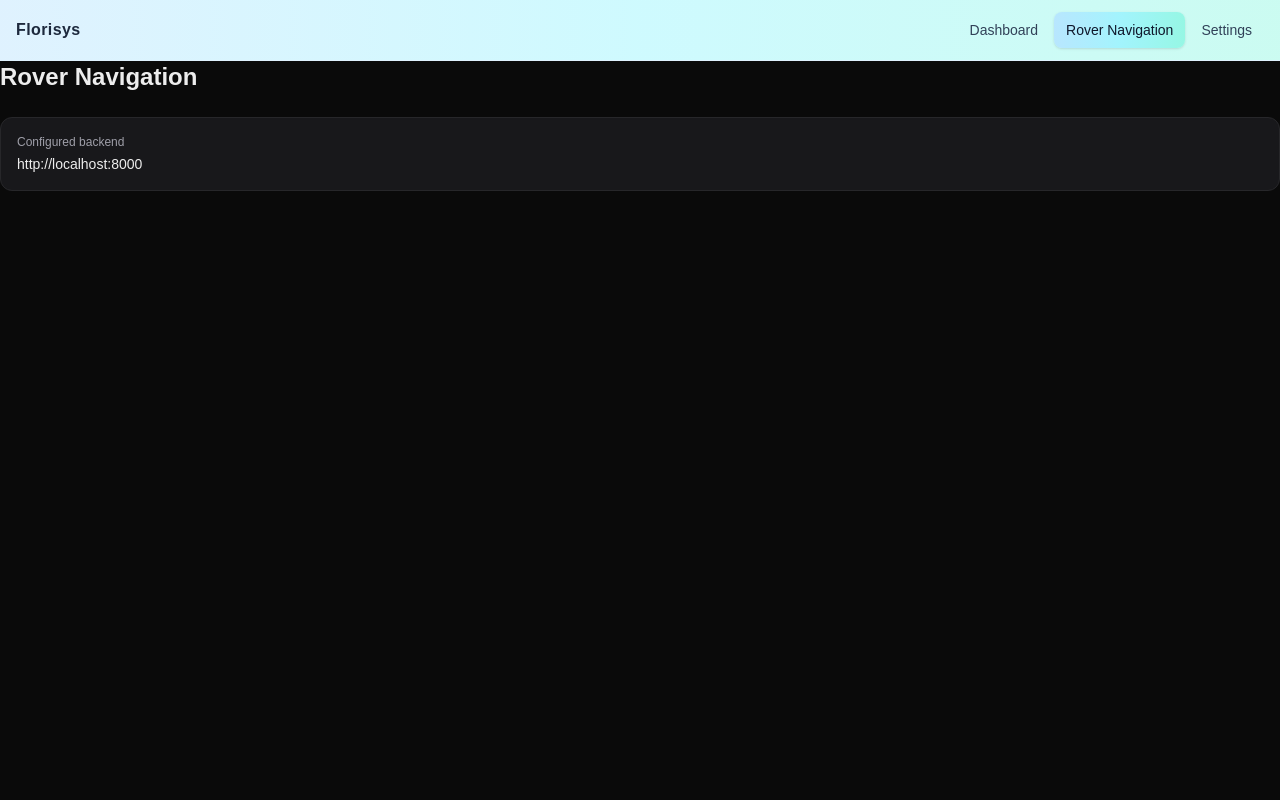
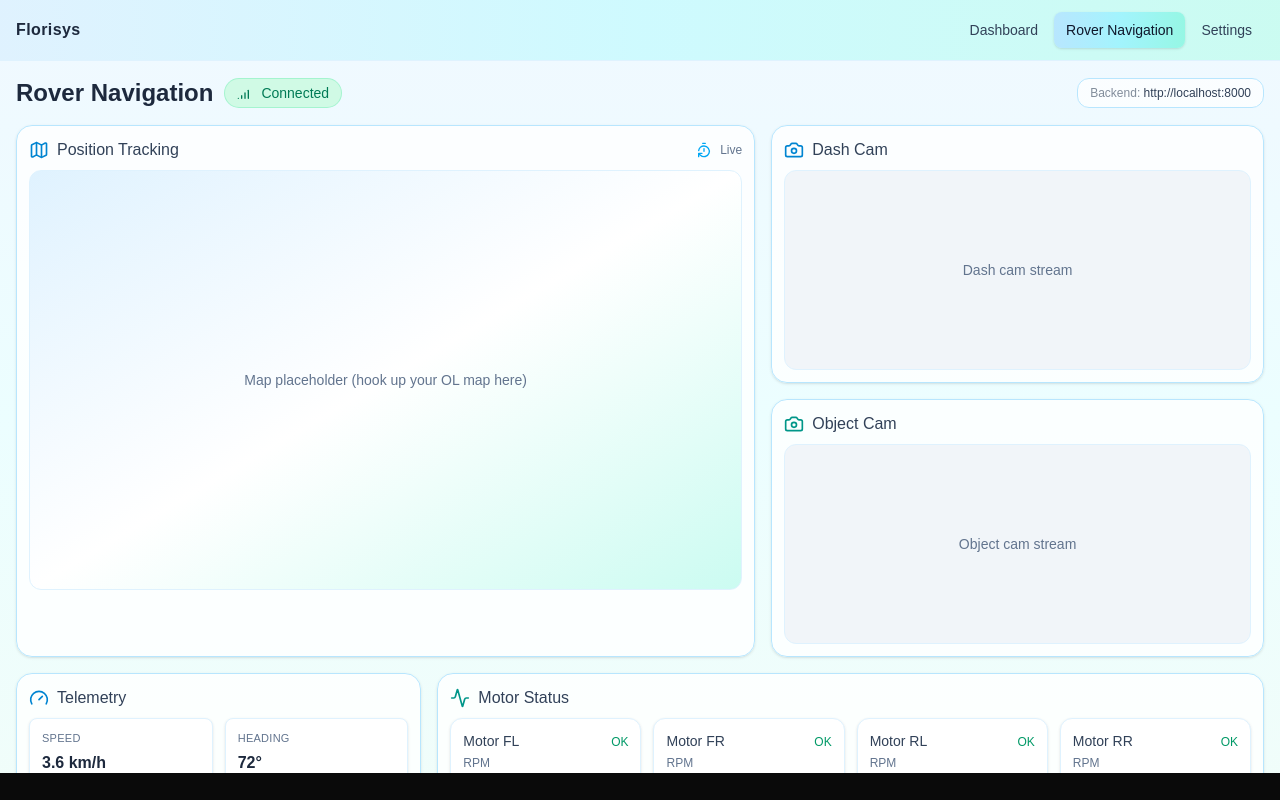
Before and after one commit to mohtasimhadi/florisys-client-new, a Next.js app: page /rover in a window 1280 px wide. Built offline with nearby package versions, Linux system fonts and the light colour scheme.

Commit message:
settings and rover fixed

```diff
--- a/app/rover/page.tsx
+++ b/app/rover/page.tsx
@@ -1,16 +1,221 @@
+// app/rover/page.tsx
 'use client'
 
+import { useMemo } from 'react'
 import { useSettings } from '@/lib/settingsStore'
+import {
+  SignalHigh, SignalLow, Map as MapIcon, Camera, BatteryMedium, BatteryFull,
+  Gauge, Activity, ListChecks, ListTodo, TimerReset
+} from 'lucide-react'
 
-export default function Page() {
+export default function RoverPage() {
   const { roverBaseUrl } = useSettings()
+
+  const connected = true
+  const telemetry = useMemo(() => ({
+    speedKph: 3.6,            // ~1 m/s
+    heading: 72,              // degrees
+    voltage: 48.2,            // V
+    currentA: 6.4,            // <-- renamed from "current"
+    temperature: 34.5,        // C
+    motors: [
+      { id: 'FL', rpm: 120, temp: 32, status: 'OK' },
+      { id: 'FR', rpm: 118, temp: 33, status: 'OK' },
+      { id: 'RL', rpm: 119, temp: 35, status: 'OK' },
+      { id: 'RR', rpm: 121, temp: 34, status: 'OK' }
+    ],
+    batteries: [
+      { id: 'A', pct: 78, voltage: 24.1 },
+      { id: 'B', pct: 81, voltage: 24.1 }
+    ],
+    queued: [
+      { id: 'q1', label: 'Patrol Row 3 → 5' },
+      { id: 'q2', label: 'Inspect anomaly @ 35.104,-97.52' },
+      { id: 'q3', label: 'Return to base' }
+    ],
+    currentTasks: [            // <-- renamed from "current"
+      { id: 'c1', label: 'Navigate to waypoint #12' }
+    ]
+  }), [])
+
   return (
-    <div className="space-y-6">
-      <h1 className="text-2xl font-semibold">Rover Navigation</h1>
-      <div className="rounded-xl border border-zinc-800 bg-zinc-900 p-4">
-        <div className="text-xs text-zinc-400">Configured backend</div>
-        <div className="mt-1 font-mono text-sm">{roverBaseUrl}</div>
+    <div className="h-[calc(100vh-88px)] overflow-auto bg-gradient-to-b from-sky-50 via-cyan-50 to-teal-50 p-4">
+      {/* Header */}
+      <div className="mb-4 flex flex-wrap items-center gap-3">
+        <h1 className="text-2xl font-semibold text-slate-800">Rover Navigation</h1>
+        <span className={[
+          'inline-flex items-center gap-2 rounded-full px-3 py-1 text-sm',
+          connected
+            ? 'bg-emerald-100 text-emerald-700 ring-1 ring-emerald-200'
+            : 'bg-red-100 text-red-700 ring-1 ring-red-200'
+        ].join(' ')}>
+          {connected ? <SignalHigh className="h-4 w-4" /> : <SignalLow className="h-4 w-4" />}
+          {connected ? 'Connected' : 'Disconnected'}
+        </span>
+
+        <div className="ml-auto rounded-xl border border-sky-200 bg-white/70 px-3 py-1.5 text-xs text-slate-700">
+          <span className="opacity-60">Backend:</span>{' '}
+          <span className="font-mono">{roverBaseUrl}</span>
+        </div>
+      </div>
+
+      {/* Top region: Map + Cameras */}
+      <div className="grid grid-cols-1 gap-4 xl:grid-cols-[1.5fr_1fr]">
+        {/* Map */}
+        <div className="rounded-2xl border border-sky-200 bg-white/80 p-3 shadow-sm">
+          <div className="mb-2 flex items-center gap-2 text-slate-700">
+            <MapIcon className="h-5 w-5 text-sky-600" />
+            <div className="font-medium">Position Tracking</div>
+            <div className="ml-auto text-xs text-slate-500 flex items-center gap-2">
+              <TimerReset className="h-4 w-4 text-sky-500" />
+              <span>Live</span>
+            </div>
+          </div>
+          <div className="h-[420px] w-full rounded-xl border border-sky-100 bg-gradient-to-br from-sky-100 via-white to-teal-100 grid place-items-center">
+            <div className="text-sm text-slate-500">Map placeholder (hook up your OL map here)</div>
+          </div>
+        </div>
+
+        {/* Cameras */}
+        <div className="grid grid-rows-2 gap-4">
+          <div className="rounded-2xl border border-sky-200 bg-white/80 p-3 shadow-sm">
+            <div className="mb-2 flex items-center gap-2 text-slate-700">
+              <Camera className="h-5 w-5 text-sky-600" />
+              <div className="font-medium">Dash Cam</div>
+            </div>
+            <div className="h-[200px] w-full overflow-hidden rounded-xl border border-sky-100 bg-slate-100 grid place-items-center">
+              <div className="text-sm text-slate-500">Dash cam stream</div>
+            </div>
+          </div>
+
+          <div className="rounded-2xl border border-sky-200 bg-white/80 p-3 shadow-sm">
+            <div className="mb-2 flex items-center gap-2 text-slate-700">
+              <Camera className="h-5 w-5 text-teal-600" />
+              <div className="font-medium">Object Cam</div>
+            </div>
+            <div className="h-[200px] w-full overflow-hidden rounded-xl border border-sky-100 bg-slate-100 grid place-items-center">
+              <div className="text-sm text-slate-500">Object cam stream</div>
+            </div>
+          </div>
+        </div>
+      </div>
+
+      {/* Telemetry & Motors */}
+      <div className="mt-4 grid grid-cols-1 gap-4 xl:grid-cols-3">
+        {/* Telemetry summary */}
+        <div className="rounded-2xl border border-sky-200 bg-white/80 p-3 shadow-sm">
+          <div className="mb-2 flex items-center gap-2 text-slate-700">
+            <Gauge className="h-5 w-5 text-sky-600" />
+            <div className="font-medium">Telemetry</div>
+          </div>
+          <div className="grid grid-cols-2 gap-3 text-sm">
+            <Stat label="Speed" value={`${telemetry.speedKph.toFixed(1)} km/h`} />
+            <Stat label="Heading" value={`${telemetry.heading}°`} />
+            <Stat label="Voltage" value={`${telemetry.voltage.toFixed(1)} V`} />
+            <Stat label="Current" value={`${telemetry.currentA.toFixed(1)} A`} />{/* <-- updated */}
+            <Stat label="Temperature" value={`${telemetry.temperature.toFixed(1)} °C`} />
+          </div>
+        </div>
+
+        {/* Motors */}
+        <div className="rounded-2xl border border-sky-200 bg-white/80 p-3 shadow-sm xl:col-span-2">
+          <div className="mb-2 flex items-center gap-2 text-slate-700">
+            <Activity className="h-5 w-5 text-teal-600" />
+            <div className="font-medium">Motor Status</div>
+          </div>
+          <div className="grid grid-cols-2 gap-3 md:grid-cols-4">
+            {telemetry.motors.map(m => (
+              <div key={m.id} className="rounded-xl border border-sky-100 bg-white p-3 shadow-sm">
+                <div className="mb-1 flex items-baseline justify-between">
+                  <div className="text-sm font-medium text-slate-700">Motor {m.id}</div>
+                  <span className="text-xs text-emerald-600">{m.status}</span>
+                </div>
+                <div className="text-xs text-slate-500">RPM</div>
+                <div className="text-lg font-semibold text-slate-800">{m.rpm}</div>
+                <div className="mt-2 h-1.5 w-full overflow-hidden rounded-full bg-sky-100">
+                  <div
+                    className="h-full rounded-full bg-gradient-to-r from-sky-400 via-cyan-400 to-teal-400"
+                    style={{ width: `${Math.min(100, (m.rpm / 200) * 100)}%` }}
+                  />
+                </div>
+                <div className="mt-2 text-xs text-slate-500">Temp: {m.temp} °C</div>
+              </div>
+            ))}
+          </div>
+        </div>
+      </div>
+
+      {/* Batteries + Tasks */}
+      <div className="mt-4 grid grid-cols-1 gap-4 xl:grid-cols-3">
+        {/* Batteries */}
+        <div className="rounded-2xl border border-sky-200 bg-white/80 p-3 shadow-sm">
+          <div className="mb-2 flex items-center gap-2 text-slate-700">
+            <BatteryFull className="h-5 w-5 text-emerald-600" />
+            <div className="font-medium">Batteries</div>
+          </div>
+          <div className="grid grid-cols-1 gap-3">
+            {telemetry.batteries.map(b => (
+              <div key={b.id} className="rounded-xl border border-sky-100 bg-white p-3 shadow-sm">
+                <div className="mb-1 flex items-center justify-between">
+                  <div className="text-sm font-medium text-slate-700">Battery {b.id}</div>
+                  <div className="flex items-center gap-1 text-slate-600">
+                    <BatteryMedium className="h-4 w-4 text-emerald-600" />
+                    <span className="text-sm font-semibold">{b.pct}%</span>
+                  </div>
+                </div>
+                <div className="text-xs text-slate-500">Voltage: {b.voltage.toFixed(1)} V</div>
+                <div className="mt-2 h-2 w-full overflow-hidden rounded-full bg-slate-200">
+                  <div
+                    className="h-full rounded-full bg-gradient-to-r from-emerald-400 to-teal-400"
+                    style={{ width: `${b.pct}%` }}
+                  />
+                </div>
+              </div>
+            ))}
+          </div>
+        </div>
+
+        {/* Task lists */}
+        <div className="rounded-2xl border border-sky-200 bg-white/80 p-3 shadow-sm">
+          <div className="mb-2 flex items-center gap-2 text-slate-700">
+            <ListTodo className="h-5 w-5 text-sky-600" />
+            <div className="font-medium">Queued Tasks</div>
+          </div>
+          <ul className="space-y-2">
+            {telemetry.queued.map(t => (
+              <li key={t.id} className="rounded-lg border border-sky-100 bg-white px-3 py-2 text-sm text-slate-700 shadow-sm">
+                {t.label}
+              </li>
+            ))}
+          </ul>
+        </div>
+
+        <div className="rounded-2xl border border-sky-200 bg-white/80 p-3 shadow-sm">
+          <div className="mb-2 flex items-center gap-2 text-slate-700">
+            <ListChecks className="h-5 w-5 text-teal-600" />
+            <div className="font-medium">Current Task</div>
+          </div>
+<ul className="space-y-2">
+  {telemetry.currentTasks.map((t) => (
+    <li
+      key={t.id}
+      className="rounded-lg border border-teal-100 bg-white px-3 py-2 text-sm text-slate-700 shadow-sm"
+    >
+      {t.label}
+    </li>
+  ))}
+</ul>
+        </div>
       </div>
     </div>
   )
 }
+
+function Stat({ label, value }: { label: string; value: string }) {
+  return (
+    <div className="rounded-lg border border-sky-100 bg-white p-3 shadow-sm">
+      <div className="text-[11px] uppercase tracking-wide text-slate-500">{label}</div>
+      <div className="mt-1 text-base font-semibold text-slate-800">{value}</div>
+    </div>
+  )
+}
--- a/app/settings/page.tsx
+++ b/app/settings/page.tsx
@@ -13,14 +13,14 @@ export default function Page() {
 
   return (
     <div className="space-y-8">
-      <h1 className="text-2xl font-semibold">Settings</h1>
+      <h1 className="text-2xl font-semibold text-slate-800">Settings</h1>
 
       <div className="grid gap-6 md:grid-cols-2">
-        <div className="rounded-xl border border-zinc-800 bg-zinc-900 p-4">
-          <div className="text-sm font-medium">Dashboard backend</div>
+        <div className="rounded-xl border border-teal-200 bg-gradient-to-br from-teal-50 via-cyan-50 to-sky-50 p-4 shadow-sm">
+          <div className="text-sm font-medium text-slate-700">Dashboard backend</div>
           <div className="mt-3 space-y-3">
             <input
-              className="w-full rounded-lg border border-zinc-800 bg-zinc-950 px-3 py-2 font-mono text-sm outline-none ring-0 focus:border-zinc-700"
+              className="w-full rounded-lg border border-teal-200 bg-white px-3 py-2 font-mono text-sm text-slate-700 outline-none ring-0 focus:border-teal-400 focus:ring-1 focus:ring-teal-400"
               value={db}
               onChange={(e) => setDb(e.target.value)}
               placeholder="http://localhost:8000"
@@ -28,18 +28,18 @@ export default function Page() {
             />
             <button
               onClick={() => setDashboardBaseUrl(db)}
-              className="inline-flex items-center justify-center rounded-lg bg-zinc-100 px-3 py-2 text-sm font-medium text-zinc-900 hover:bg-white"
+              className="inline-flex items-center justify-center rounded-lg bg-gradient-to-r from-teal-500 to-sky-500 px-3 py-2 text-sm font-medium text-white shadow hover:brightness-105"
             >
               Save
             </button>
           </div>
         </div>
 
-        <div className="rounded-xl border border-zinc-800 bg-zinc-900 p-4">
-          <div className="text-sm font-medium">Rover Navigation backend</div>
+        <div className="rounded-xl border border-teal-200 bg-gradient-to-br from-teal-50 via-cyan-50 to-sky-50 p-4 shadow-sm">
+          <div className="text-sm font-medium text-slate-700">Rover Navigation backend</div>
           <div className="mt-3 space-y-3">
             <input
-              className="w-full rounded-lg border border-zinc-800 bg-zinc-950 px-3 py-2 font-mono text-sm outline-none ring-0 focus:border-zinc-700"
+              className="w-full rounded-lg border border-teal-200 bg-white px-3 py-2 font-mono text-sm text-slate-700 outline-none ring-0 focus:border-teal-400 focus:ring-1 focus:ring-teal-400"
               value={rv}
               onChange={(e) => setRv(e.target.value)}
               placeholder="http://localhost:8000"
@@ -47,7 +47,7 @@ export default function Page() {
             />
             <button
               onClick={() => setRoverBaseUrl(rv)}
-              className="inline-flex items-center justify-center rounded-lg bg-zinc-100 px-3 py-2 text-sm font-medium text-zinc-900 hover:bg-white"
+              className="inline-flex items-center justify-center rounded-lg bg-gradient-to-r from-teal-500 to-sky-500 px-3 py-2 text-sm font-medium text-white shadow hover:brightness-105"
             >
               Save
             </button>
@@ -57,12 +57,12 @@ export default function Page() {
 
       <button
         onClick={resetDefaults}
-        className="rounded-lg border border-zinc-800 px-3 py-2 text-sm hover:bg-zinc-900"
+        className="rounded-lg border border-red-200 bg-gradient-to-r from-red-50 to-rose-50 px-3 py-2 text-sm font-medium text-red-700 hover:brightness-105"
       >
         Reset to defaults
       </button>
 
-      <div className="text-xs text-zinc-400">Values persist in localStorage.</div>
+      <div className="text-xs text-slate-500">Values persist in localStorage.</div>
     </div>
   )
 }
```
